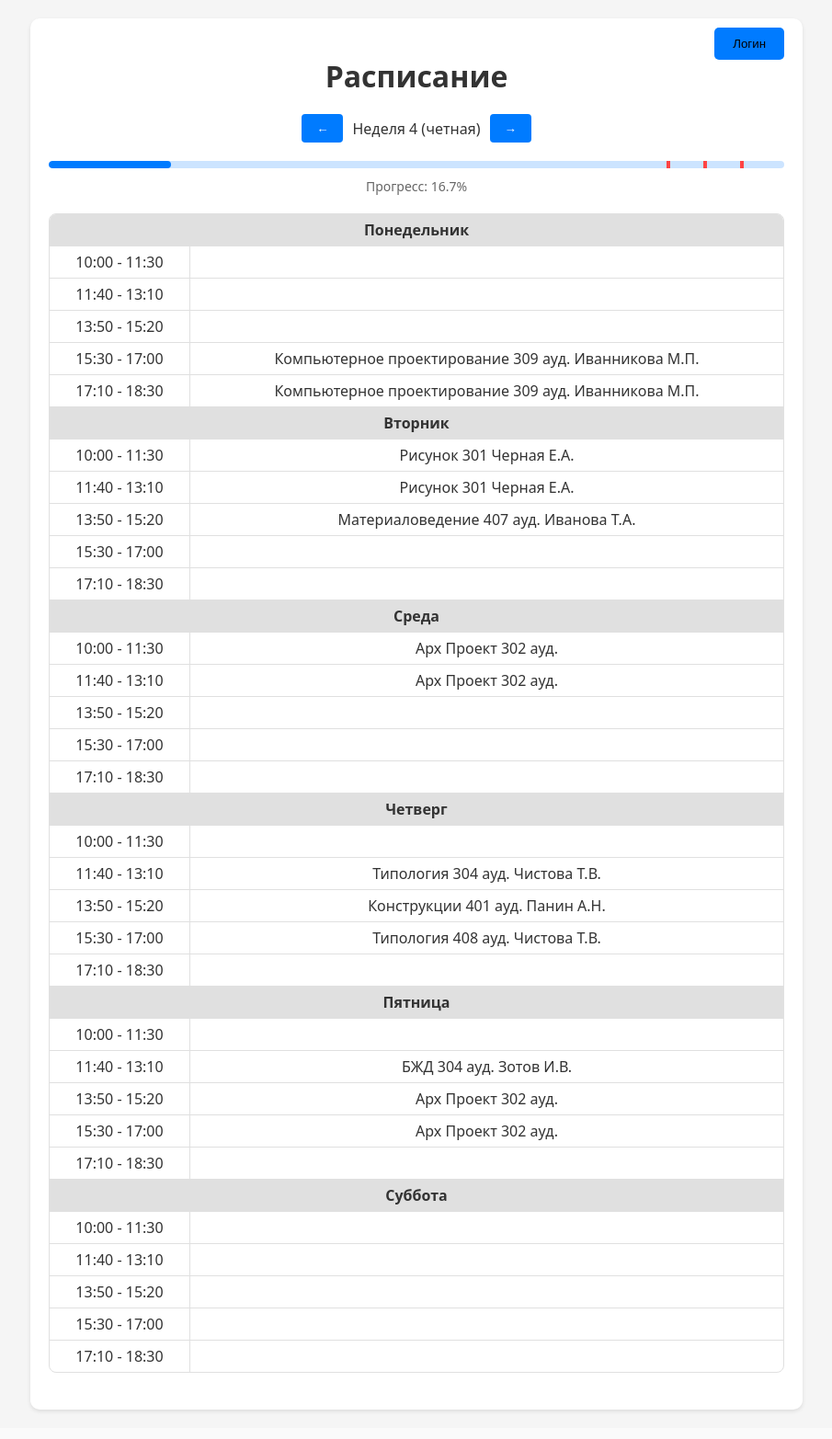
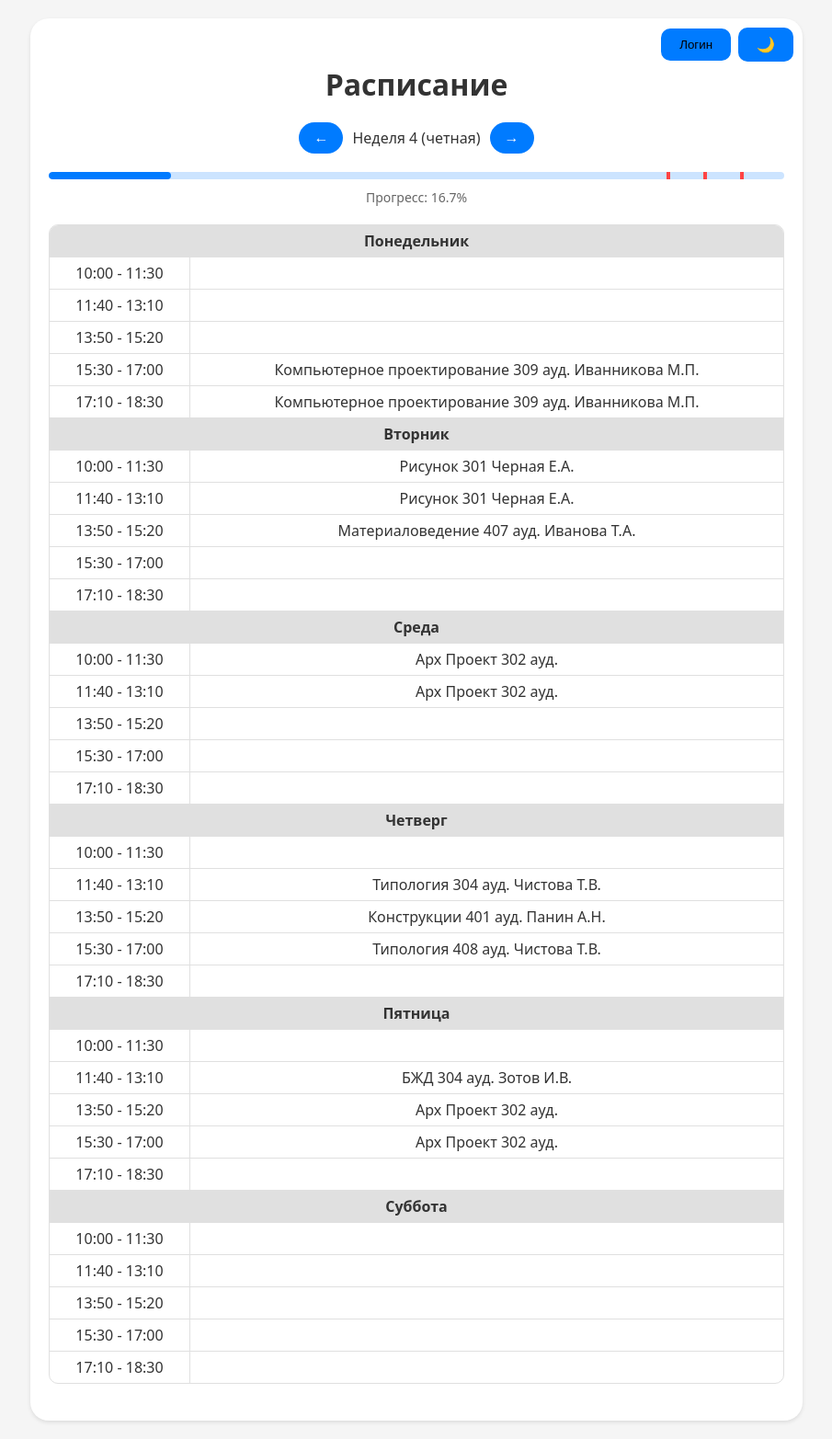
Before and after one commit to gubamiii/schedule.io, a Flask app: page / in a window 1280 px wide. Shown: the whole page at 92% size, without its empty margins (187-1092 px from the left). Before the commit the page ends 1536 px from the top, so only its background shows below. Run offline with Flask 3, Linux system fonts and the light colour scheme.

Commit message:
stable ver_2 upd css

```diff
--- a/static/css/styles.css
+++ b/static/css/styles.css
@@ -4,6 +4,7 @@ body {
     margin: 0;
     padding: 20px;
     color: #333;
+    transition: background-color 0.3s, color 0.3s;
   }
 
   .container {
@@ -12,12 +13,14 @@ body {
     margin: 0 auto;
     background: #fff;
     padding: 20px;
-    border-radius: 10px;
+    border-radius: 20px;
     box-shadow: 0 2px 4px rgba(0, 0, 0, 0.1);
+    transition: background-color 0.3s, box-shadow 0.3s;
   }
 
   h1 {
     text-align: center;
+    margin-top: 30px;
     margin-bottom: 20px;
   }
 
@@ -34,8 +37,10 @@ body {
     border: none;
     background-color: #007bff;
     color: #fff;
-    border-radius: 4px;
+    border-radius: 20px;
     cursor: pointer;
+    font-size: 16px;
+    font-weight: 500;
   }
 
   .week-navigation button:disabled {
@@ -48,7 +53,7 @@ body {
     border-collapse: separate;
     border-spacing: 0;
     margin: 20px 0;
-    border-radius: 8px;
+    border-radius: 10px;
     overflow: hidden;
     border: 1px solid #e0e0e0;
   }
@@ -139,16 +144,12 @@ body {
   font-size: 14px;
 }
 .login-btn {
-  position: absolute;
-  top: 10px;
-  right: 20px;
   padding: 10px 20px;
   background-color: #007bff;
   color: rgb(0, 0, 0);
   border: none;
-  border-radius: 5px;
+  border-radius: 10px;
   cursor: pointer;
-  z-index: 1000;
   transition: background-color 0.3s;
 }
 
@@ -178,6 +179,100 @@ body {
 }
 
 .save-btn:disabled {
-  background-color: #6c757d;
+  background-color: #aaa;
   cursor: not-allowed;
 }
+
+/* Стили для темной темы */
+body.dark-theme {
+    background-color: #222;
+    color: rgb(255, 255, 255);
+}
+
+body.dark-theme .container {
+    background-color: #333;
+    box-shadow: 0 2px 4px rgba(255, 255, 255, 0.1);
+}
+
+body.dark-theme table {
+    border-color: #878787;
+}
+
+body.dark-theme th,
+body.dark-theme td {
+    border-color: #555;
+}
+
+body.dark-theme th {
+    background-color: #444;
+}
+
+body.dark-theme tr:hover {
+    background-color: #3a3a3a;
+}
+
+body.dark-theme .login-btn,
+body.dark-theme .save-btn {
+    background-color: #1a73e8;
+    color: white;
+}
+
+body.dark-theme .login-btn:hover,
+body.dark-theme .save-btn:hover {
+    background-color: #0d5bba;
+}
+
+body.dark-theme .week-navigation button {
+    background-color: #1a73e8;
+}
+
+body.dark-theme .week-navigation button:disabled {
+    background-color: #555;
+}
+
+body.dark-theme .progress-bar {
+    background-color: #444;
+    border-color: #555;
+}
+
+body.dark-theme [contenteditable="true"] {
+    background-color: #444;
+}
+
+body.dark-theme .day-header {
+    color: #000;
+}
+
+/* Стили для кнопок в верхней части */
+.top-buttons {
+    display: flex;
+    justify-content: flex-end;
+    align-items: center;
+    gap: 8px;
+    position: absolute;
+    top: 10px;
+    right: 10px;
+    z-index: 100;
+}
+
+.theme-btn {
+    padding: 9px 20px;
+    background-color: #007bff;
+    color: white;
+    border: none;
+    border-radius: 10px;
+    cursor: pointer;
+    font-size: 16px;
+    transition: background-color 0.3s;
+}
+
+.theme-btn:hover {
+    background-color: #0056b3;
+}
+
+body.dark-theme .login-btn:focus,
+body.dark-theme .save-btn:focus,
+body.dark-theme .theme-btn:focus,
+body.dark-theme .week-navigation button:focus {
+  box-shadow: 0 0 0 2px rgba(26, 115, 232, 0.5);
+}
--- a/static/js/main.js
+++ b/static/js/main.js
@@ -8,6 +8,38 @@ document.addEventListener('DOMContentLoaded', () => {
     let scheduleData = {};
     let isEditMode = false;
     const EDIT_PASSWORD = flaskData.dataset.editPassword;
+
+    // Инициализация темной темы
+    const themeToggleBtn = document.getElementById('themeToggleBtn');
+    initTheme();
+
+    // Функция инициализации темы
+    function initTheme() {
+        // Проверяем сохраненную тему в localStorage
+        const savedTheme = localStorage.getItem('theme');
+        if (savedTheme === 'dark') {
+            document.body.classList.add('dark-theme');
+            themeToggleBtn.textContent = '☀️';
+        } else {
+            document.body.classList.remove('dark-theme');
+            themeToggleBtn.textContent = '🌙';
+        }
+    }
+
+    // Обработчик клика на кнопку переключения темы
+    themeToggleBtn.addEventListener('click', () => {
+        // Переключаем класс темной темы
+        document.body.classList.toggle('dark-theme');
+
+        // Сохраняем состояние в localStorage
+        if (document.body.classList.contains('dark-theme')) {
+            localStorage.setItem('theme', 'dark');
+            themeToggleBtn.textContent = '☀️';
+        } else {
+            localStorage.setItem('theme', 'light');
+            themeToggleBtn.textContent = '🌙';
+        }
+    });
 
     function updateProgressBar() {
         const progressFill = document.getElementById("progress-fill");
--- a/templates/index.html
+++ b/templates/index.html
@@ -13,8 +13,11 @@
 </head>
 <body>
   <div class="container">
+    <div class="top-buttons">
+      <button id="loginBtn" class="login-btn">Логин</button>
+      <button id="themeToggleBtn" class="theme-btn">🌙</button>
+    </div>
     <h1>Расписание</h1>
-    <button id="loginBtn" class="login-btn">Логин</button>
     <div class="week-navigation">
       <button id="prevWeek">←</button>
       <span id="currentWeekDisplay">Неделя 1</span>
```
